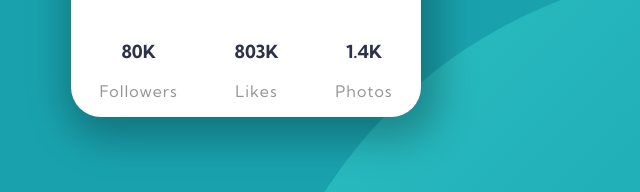
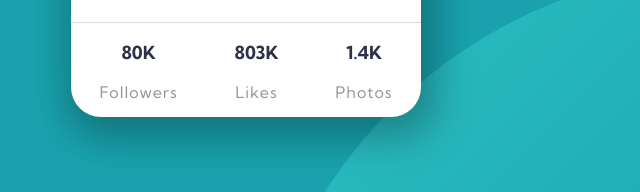
Before and after one commit to prithviBytes/weekly-coding, a plain HTML site: page Frontend/profile-card-component-main/index.html in a window 1280 px wide. Shown: the part 433-625 px from the top of the page, 394-1034 px from the left. Drawn offline with Linux system fonts and the light colour scheme.

Commit message:
final changes

```diff
--- a/Frontend/profile-card-component-main/index.css
+++ b/Frontend/profile-card-component-main/index.css
@@ -57,6 +57,7 @@ body {
     text-align: center;
     justify-content: space-around;
     margin-top: 25px;
+    border-top: 1px solid hsl(0, 4%, 86%);
 }
 .column .text-light {
     letter-spacing: 1px;
```
